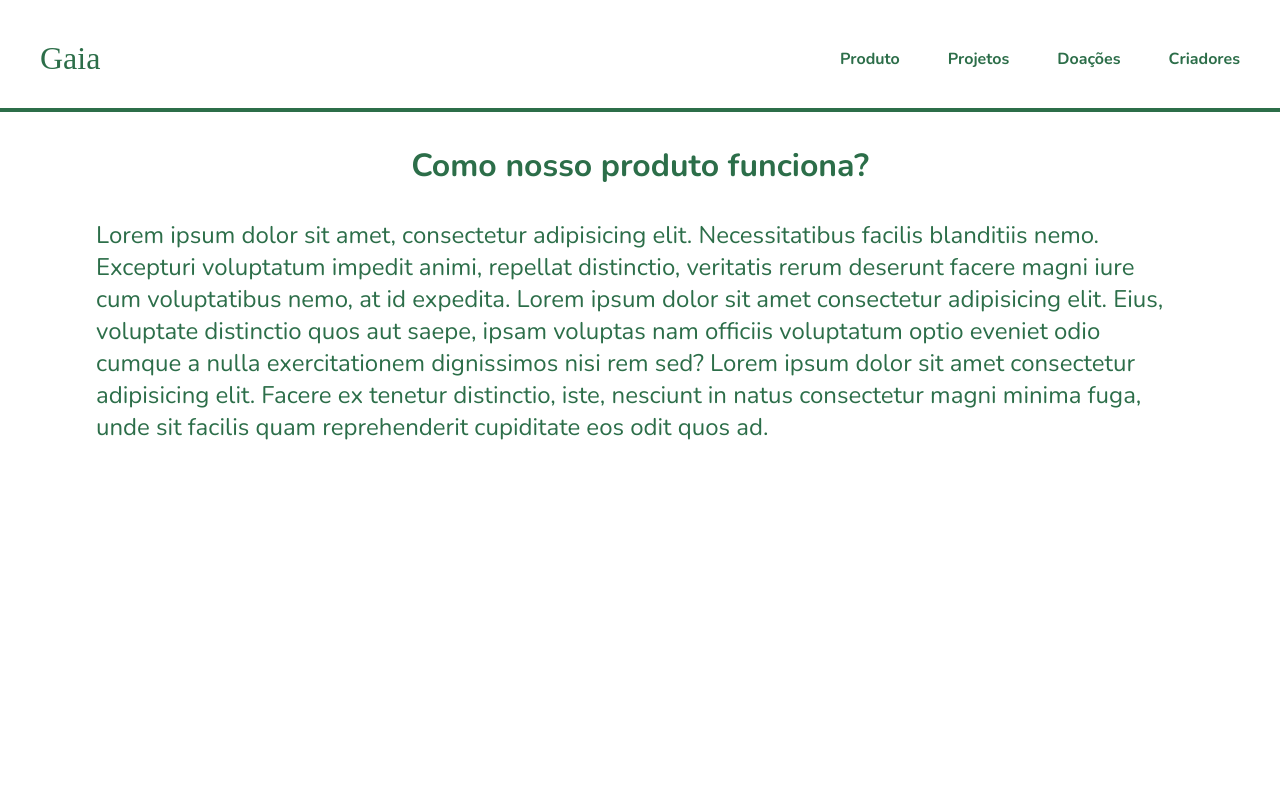
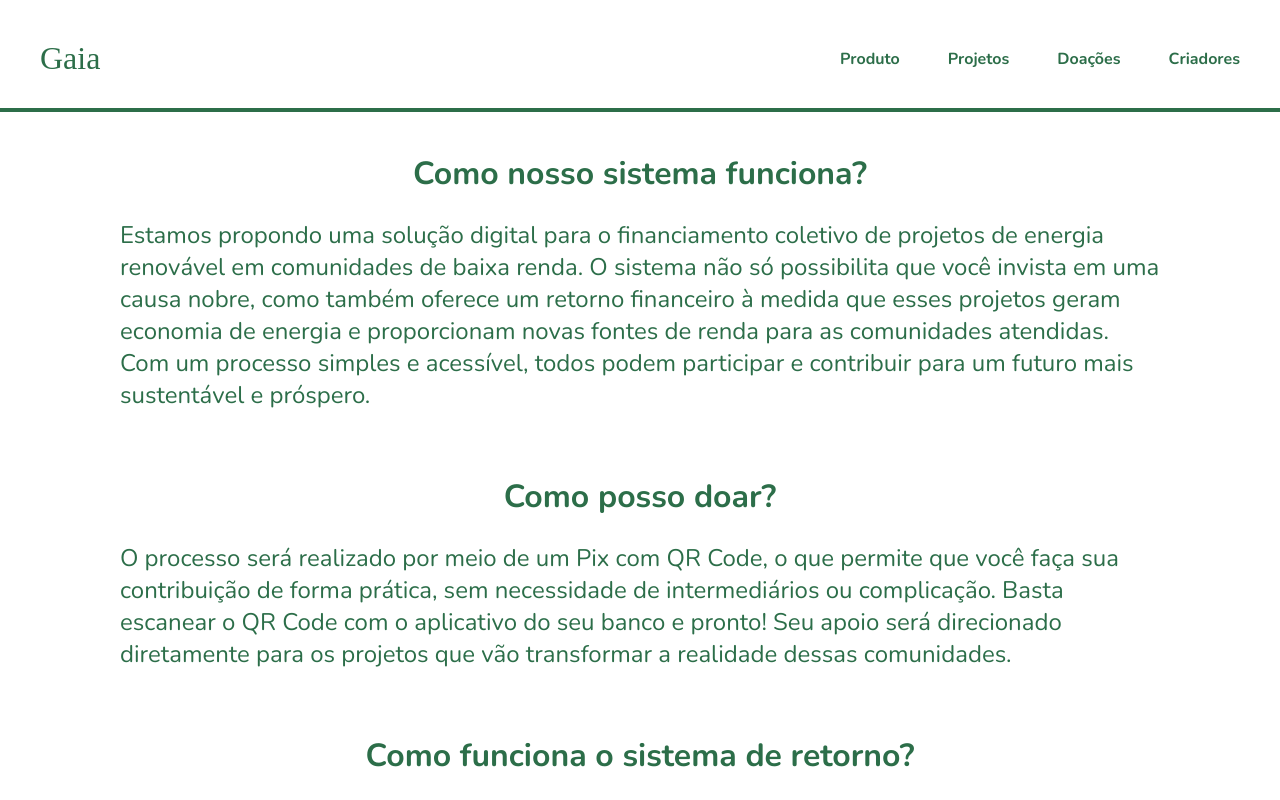
Before and after one commit to ViniciusSantanaa/global_2, a Next.js app: page /produto in a window 1280 px wide. Shown: the top 800 px of the page. Built offline with nearby package versions, Linux system fonts and the light colour scheme; a web font is replaced by a local one.

Commit message:
textos corrigidos - página de produto

```diff
--- a/src/app/produto/page.module.css
+++ b/src/app/produto/page.module.css
@@ -2,7 +2,7 @@
     font-size: 2rem;
     color: var(--cor-verde);
     text-align: center;
-    margin-top: 2rem;
+    margin-top: 2.5rem;
 }
 
 .texto_produto{
@@ -11,5 +11,5 @@
     width: 85%;
     margin-left: auto;
     margin-right: auto;
-    padding-top: 2rem;
+    padding: 1.5rem;
 }
--- a/src/app/produto/page.tsx
+++ b/src/app/produto/page.tsx
@@ -3,8 +3,14 @@ import styles from "@/app/produto/page.module.css"
 export default function Produto(){
     return(
         <main>
-            <h1 className={styles.titulo}>Como nosso produto funciona?</h1>
-            <p className={styles.texto_produto}>Lorem ipsum dolor sit amet, consectetur adipisicing elit. Necessitatibus facilis blanditiis nemo. Excepturi voluptatum impedit animi, repellat distinctio, veritatis rerum deserunt facere magni iure cum voluptatibus nemo, at id expedita. Lorem ipsum dolor sit amet consectetur adipisicing elit. Eius, voluptate distinctio quos aut saepe, ipsam voluptas nam officiis voluptatum optio eveniet odio cumque a nulla exercitationem dignissimos nisi rem sed? Lorem ipsum dolor sit amet consectetur adipisicing elit. Facere ex tenetur distinctio, iste, nesciunt in natus consectetur magni minima fuga, unde sit facilis quam reprehenderit cupiditate eos odit quos ad.</p>
+            <h1 className={styles.titulo}>Como nosso sistema funciona?</h1>
+            <p className={styles.texto_produto}>Estamos propondo uma solução digital para o financiamento coletivo de projetos de energia renovável em comunidades de baixa renda. O sistema não só possibilita que você invista em uma causa nobre, como também oferece um retorno financeiro à medida que esses projetos geram economia de energia e proporcionam novas fontes de renda para as comunidades atendidas. Com um processo simples e acessível, todos podem participar e contribuir para um futuro mais sustentável e próspero.</p>
+
+            <h1 className={styles.titulo}>Como posso doar?</h1>
+            <p className={styles.texto_produto}>O processo será realizado por meio de um Pix com QR Code, o que permite que você faça sua contribuição de forma prática, sem necessidade de intermediários ou complicação. Basta escanear o QR Code com o aplicativo do seu banco e pronto! Seu apoio será direcionado diretamente para os projetos que vão transformar a realidade dessas comunidades.</p>
+
+            <h1 className={styles.titulo}>Como funciona o sistema de retorno?</h1>
+            <p className={styles.texto_produto}>Além de ajudar na melhoria das condições de vida de muitas pessoas, sua contribuição tem um retorno financeiro para você, o investidor. À medida que os projetos geram economia de energia e geram renda para as comunidades, você verá os resultados no retorno do seu investimento. Esses projetos não só impactam positivamente o ambiente, mas também criam um ciclo de benefícios, garantindo que todos os envolvidos tenham algo a ganhar. O retorno é baseado no impacto das soluções de energia renovável, que reduzem custos e aumentam a sustentabilidade das comunidades.</p>
         </main>
     )
 }
```
